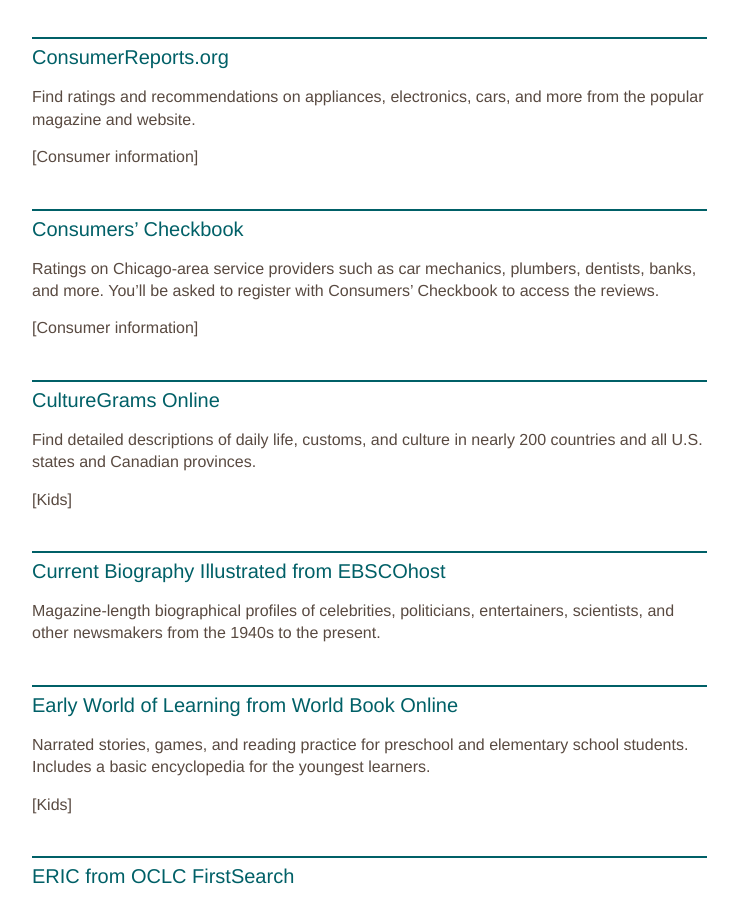
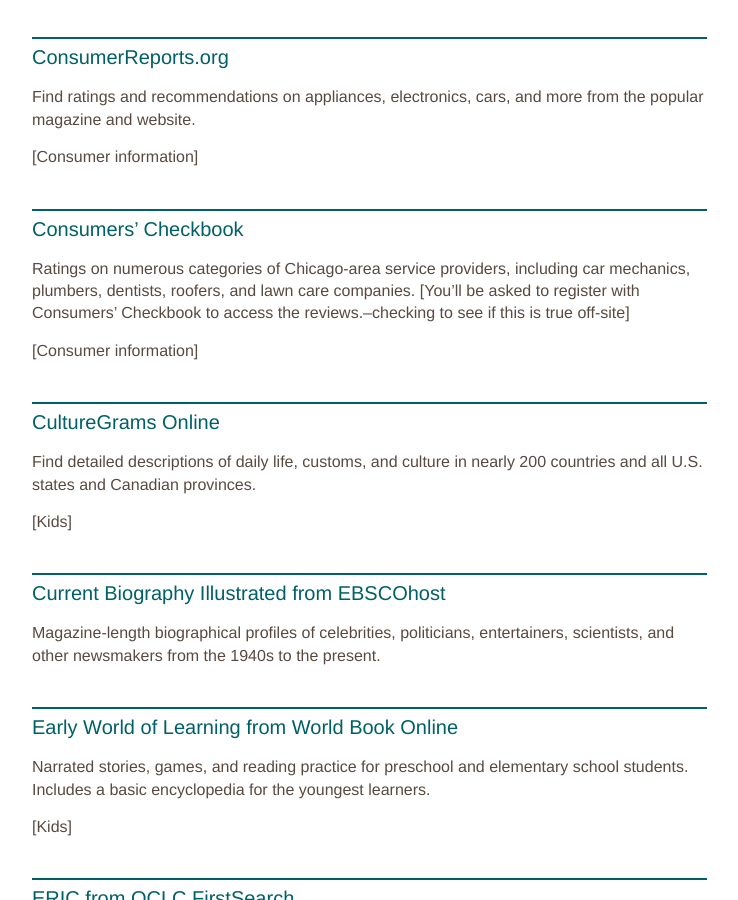
Before and after one commit to skokielibrary/spl-content, a Jekyll site: the page built from _content/bruce/resources--research-topic.markdown, in a window 1280 px wide and 900 px high, scrolled down 2183 px. Shown: the whole window, without its empty margins (126-864 px from the left). Built offline with Jekyll 4.4.1, drawn with Linux system fonts in a browser that asks for light colours.

Commit message:
Updated resources--research-topic.markdown

```diff
--- a/_content/bruce/resources--research-topic.markdown
+++ b/_content/bruce/resources--research-topic.markdown
@@ -72,7 +72,7 @@ Find ratings and recommendations on appliances, electronics, cars, and more from
 [Consumer information]
 
 ##Consumers' Checkbook
-Ratings on Chicago-area service providers such as car mechanics, plumbers, dentists, banks, and more. You'll be asked to register with Consumers' Checkbook to access the reviews.
+Ratings on numerous categories of Chicago-area service providers, including car mechanics, plumbers, dentists, roofers, and lawn care companies. [You'll be asked to register with Consumers' Checkbook to access the reviews.--checking to see if this is true off-site]
 
 [Consumer information]
 
```
